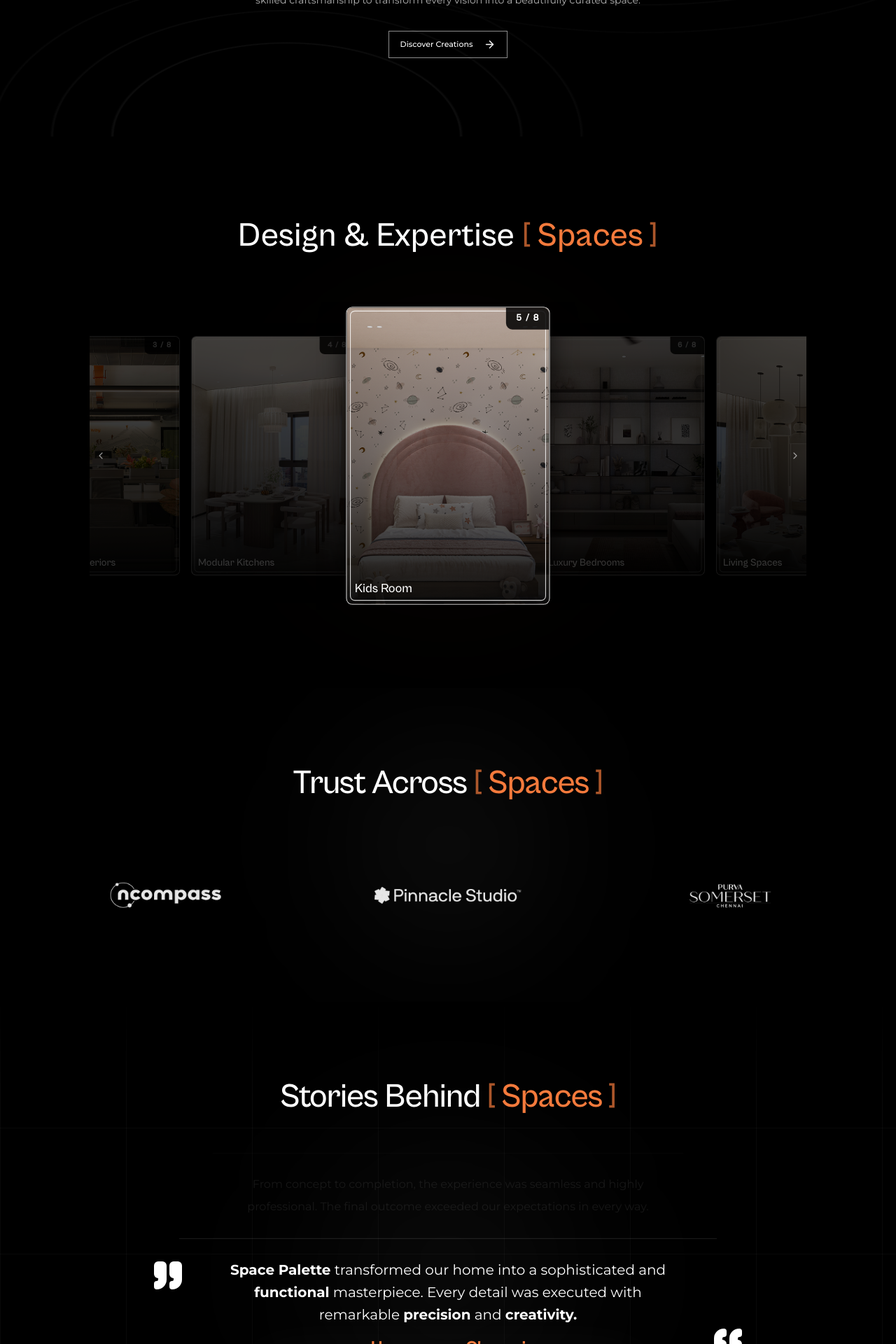
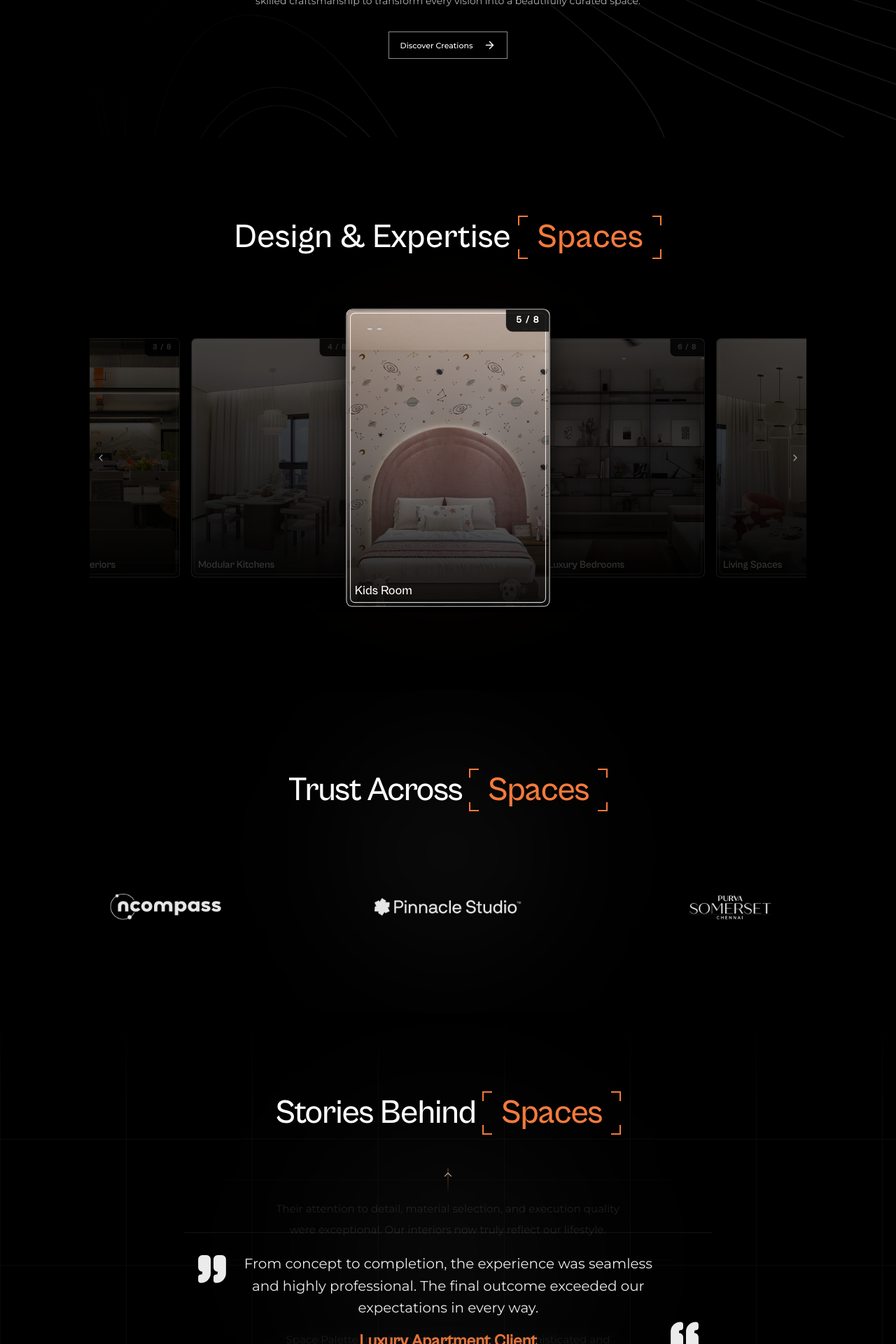
Before and after one commit to ayatiworkstechnologies/space_palete, a Next.js app: page / in a window 1280 px wide. Shown: the part 880-2800 px from the top of the page at 70% size. Built offline with nearby package versions, Linux system fonts and the light colour scheme.

Commit message:
25/5/2026 update horm

```diff
--- /dev/null
+++ b/components/BracketSpaces.jsx
@@ -0,0 +1,13 @@
+export default function BracketSpaces({ className = "" }) {
+  return (
+    <span
+      className={`relative inline-flex items-center justify-center px-[0.55em] py-[0.14em] leading-none text-[#f47a3c] ${className}`}
+    >
+      <span className="absolute left-0 top-0 h-[0.28em] w-[0.28em] border-l-[0.045em] border-t-[0.045em] border-[#f47a3c]" />
+      <span className="absolute bottom-0 left-0 h-[0.28em] w-[0.28em] border-b-[0.045em] border-l-[0.045em] border-[#f47a3c]" />
+      <span className="absolute right-0 top-0 h-[0.28em] w-[0.28em] border-r-[0.045em] border-t-[0.045em] border-[#f47a3c]" />
+      <span className="absolute bottom-0 right-0 h-[0.28em] w-[0.28em] border-b-[0.045em] border-r-[0.045em] border-[#f47a3c]" />
+      <span>Spaces</span>
+    </span>
+  );
+}
--- a/components/home/ExpertiseSection.jsx
+++ b/components/home/ExpertiseSection.jsx
@@ -2,6 +2,7 @@
 
 import { useEffect, useState } from "react";
 import { ChevronLeft, ChevronRight } from "lucide-react";
+import BracketSpaces from "@/components/BracketSpaces";
 
 const expertiseItems = [
   {
@@ -85,11 +86,7 @@ export default function ExpertiseSection() {
         <div className="mb-12 text-center md:mb-16">
           <h2 className="text-3xl font-normal leading-tight text-white md:text-5xl">
             Design &amp; Expertise{" "}
-            <span className="inline-flex items-center gap-2 text-[#f47a3c]">
-              <span className="text-[#f47a3c]/70">[</span>
-              Spaces
-              <span className="text-[#f47a3c]/70">]</span>
-            </span>
+            <BracketSpaces />
           </h2>
         </div>
 
--- a/components/home/FaqSection.jsx
+++ b/components/home/FaqSection.jsx
@@ -1,6 +1,7 @@
 "use client";
 
 import { useState } from "react";
+import BracketSpaces from "@/components/BracketSpaces";
 
 const faqs = [
   {
@@ -49,11 +50,7 @@ export default function FaqSection() {
             <br />
             Inspired
             <br />
-            <span className="mt-5 inline-flex items-center gap-3 text-[#f47a3c]">
-              <span className="text-[#f47a3c]/70">[</span>
-              Spaces
-              <span className="text-[#f47a3c]/70">]</span>
-            </span>
+            <BracketSpaces className="mt-5" />
           </h2>
 
           <p className="mt-10 max-w-sm text-sm leading-6 text-white/65 md:text-base">
--- a/components/home/ProjectProfileSection.jsx
+++ b/components/home/ProjectProfileSection.jsx
@@ -1,14 +1,15 @@
 import { ArrowRight, Mail, MapPin, Phone } from "lucide-react";
+import BracketSpaces from "@/components/BracketSpaces";
 
 export default function ProjectProfileSection() {
   return (
     <section
       id="contact"
-      className="relative overflow-hidden bg-black px-6 py-16 text-white md:py-20"
+      className="relative overflow-hidden bg-black px-6 py-16 text-white md:py-20 lg:px-14 xl:px-20"
     >
       <div className="pointer-events-none absolute inset-0 [background-image:linear-gradient(rgba(255,255,255,0.045)_1px,transparent_1px),linear-gradient(90deg,rgba(255,255,255,0.045)_1px,transparent_1px)] [background-size:120px_120px] [mask-image:linear-gradient(to_bottom,transparent_0%,black_12%,black_88%,transparent_100%)] md:[background-size:180px_180px]" />
 
-      <div className="relative z-10 mx-auto grid max-w-6xl gap-16 md:grid-cols-[1.12fr_0.88fr] lg:gap-28">
+      <div className="relative z-10 mx-auto grid w-full max-w-[1500px] gap-16 md:grid-cols-[1.2fr_0.8fr] lg:gap-32 xl:gap-40">
         {/* LEFT FORM */}
         <div>
           <h2 className="text-3xl font-medium tracking-tight md:text-4xl">
@@ -33,7 +34,7 @@ export default function ProjectProfileSection() {
               <div>
                 <input
                   type="tel"
-                  placeholder="Phone Numer"
+                  placeholder="Phone Number"
                   suppressHydrationWarning
                   className="w-full border-0 border-b border-white/20 bg-transparent px-4 pb-3.5 text-sm text-white outline-none transition placeholder:text-white/45 focus:border-[#f47a3c]"
                 />
@@ -86,38 +87,34 @@ export default function ProjectProfileSection() {
           <h2 className="text-3xl font-medium leading-[0.95] tracking-tight md:text-4xl">
             Share Your <br />
             Vision{" "}
-            <span className="inline-flex items-center gap-2 text-[#f47a3c]">
-              <span className="text-[#f47a3c]/70">[</span>
-              Spaces
-              <span className="text-[#f47a3c]/70">]</span>
-            </span>
+            <BracketSpaces className="ml-1 align-middle text-[0.92em]" />
           </h2>
 
           <div className="mt-9 space-y-7">
             <div>
               <div className="flex items-center gap-3">
-                <Mail size={16} strokeWidth={1.8} />
+                <Mail size={20} strokeWidth={1.7} />
                 <h3 className="text-base font-normal text-white md:text-lg">Contact Our Studio</h3>
               </div>
-              <a href="mailto:uma@spacepalette.net" className="mt-3 block pl-7 text-xs leading-relaxed text-white/45 transition hover:text-[#f47a3c]">
+              <a href="mailto:uma@spacepalette.net" className="mt-3 block pl-8 text-xs leading-relaxed text-white/45 transition hover:text-[#f47a3c]">
                 uma@spacepalette.net
               </a>
             </div>
 
             <div>
               <div className="flex items-center gap-3">
-                <Phone size={16} strokeWidth={1.8} />
+                <Phone size={20} strokeWidth={1.7} />
                 <h3 className="text-base font-normal text-white md:text-lg">Speak With Our Studio</h3>
               </div>
-              <a href="tel:+918688098077" className="mt-3 block pl-7 text-xs leading-relaxed text-white/45 transition hover:text-[#f47a3c]">+91 8688098077</a>
+              <a href="tel:+918688098077" className="mt-3 block pl-8 text-xs leading-relaxed text-white/45 transition hover:text-[#f47a3c]">+91 8688098077</a>
             </div>
 
             <div>
               <div className="flex items-center gap-3">
-                <MapPin size={16} strokeWidth={1.8} />
+                <MapPin size={20} strokeWidth={1.7} />
                 <h3 className="text-base font-normal text-white md:text-lg">Head quarters</h3>
               </div>
-              <p className="mt-3 block pl-7 text-xs leading-relaxed text-white/45">
+              <p className="mt-3 block pl-8 text-xs leading-relaxed text-white/45">
                 No.46, 3rd Floor, GSquare Building,
                 <br />
                 Rajiv Gandhi Salai, OMR, Kandanchavadi,
@@ -128,10 +125,10 @@ export default function ProjectProfileSection() {
 
             <div>
               <div className="flex items-center gap-3">
-                <MapPin size={16} strokeWidth={1.8} />
+                <MapPin size={20} strokeWidth={1.7} />
                 <h3 className="text-base font-normal text-white md:text-lg">Another Locations</h3>
               </div>
-              <p className="mt-3 block pl-7 text-xs leading-relaxed text-white/45">
+              <p className="mt-3 block pl-8 text-xs leading-relaxed text-white/45">
                 Bangalore, Hyderabad, Coimbatore.
               </p>
             </div>
--- a/components/home/TrustSection.jsx
+++ b/components/home/TrustSection.jsx
@@ -1,3 +1,5 @@
+import BracketSpaces from "@/components/BracketSpaces";
+
 const trustLogos = [
   {
     id: 1,
@@ -27,11 +29,7 @@ export default function TrustSection() {
         <div className="text-center">
           <h2 className="text-3xl font-medium tracking-tight text-white md:text-5xl">
             Trust Across{" "}
-            <span className="inline-flex items-center gap-2 text-[#f47a3c]">
-              <span className="text-[#f47a3c]/70">[</span>
-              Spaces
-              <span className="text-[#f47a3c]/70">]</span>
-            </span>
+            <BracketSpaces />
           </h2>
         </div>
 
--- a/components/home/VisualStorySection.jsx
+++ b/components/home/VisualStorySection.jsx
@@ -1,29 +1,60 @@
 "use client";
 
-import { Quote } from "lucide-react";
+import { ChevronDown, ChevronUp, Quote } from "lucide-react";
+import { useEffect, useState } from "react";
+import BracketSpaces from "@/components/BracketSpaces";
 
 const stories = [
   {
     id: 1,
     text: "From concept to completion, the experience was seamless and highly professional. The final outcome exceeded our expectations in every way.",
     name: "Luxury Apartment Client",
-    active: false,
   },
   {
     id: 2,
     text: "Space Palette transformed our home into a sophisticated and functional masterpiece. Every detail was executed with remarkable precision and creativity.",
     name: "Homeowner, Chennai",
-    active: true,
   },
   {
     id: 3,
     text: "Their attention to detail, material selection, and execution quality were exceptional. Our interiors now truly reflect our lifestyle.",
     name: "Villa Owner, OMR",
-    active: false,
   },
 ];
 
 export default function VisualStorySection() {
+  const [activeIndex, setActiveIndex] = useState(1);
+  const [isPaused, setIsPaused] = useState(false);
+
+  const total = stories.length;
+
+  const showNext = () => {
+    setActiveIndex((current) => (current + 1) % total);
+  };
+
+  const showPrevious = () => {
+    setActiveIndex((current) => (current - 1 + total) % total);
+  };
+
+  useEffect(() => {
+    if (isPaused) {
+      return;
+    }
+
+    const timer = setInterval(showNext, 3000);
+
+    return () => clearInterval(timer);
+  }, [isPaused]);
+
+  const getPosition = (index) => {
+    let position = index - activeIndex;
+
+    if (position > total / 2) position -= total;
+    if (position < -total / 2) position += total;
+
+    return position;
+  };
+
   return (
     <section className="relative min-h-[75vh] overflow-hidden bg-black px-6 py-20 text-white md:py-28">
       <div className="pointer-events-none absolute inset-0 [background-image:linear-gradient(rgba(255,255,255,0.035)_1px,transparent_1px),linear-gradient(90deg,rgba(255,255,255,0.035)_1px,transparent_1px)] [background-size:120px_120px] [mask-image:linear-gradient(to_bottom,transparent_0%,black_18%,black_82%,transparent_100%)] md:[background-size:180px_180px]" />
@@ -31,61 +62,104 @@ export default function VisualStorySection() {
       {/* Soft Glow */}
       <div className="pointer-events-none absolute left-1/2 top-1/2 h-80 w-80 -translate-x-1/2 -translate-y-1/2 rounded-full bg-white/5 blur-[120px]" />
 
-      <div className="relative z-10 mx-auto max-w-5xl text-center">
+      <div className="relative z-10 mx-auto max-w-6xl text-center">
         {/* Title */}
         <h2 className="text-3xl font-medium tracking-tight md:text-5xl">
           Stories Behind{" "}
-          <span className="inline-flex items-center gap-2 text-[#f47a3c]">
-            <span className="text-[#f47a3c]/70">[</span>
-            Spaces
-            <span className="text-[#f47a3c]/70">]</span>
-          </span>
+          <BracketSpaces />
         </h2>
 
         {/* Stories */}
-        <div className="mt-14 space-y-0">
-          {stories.map((story, index) => (
+        <div
+          className="relative mx-auto mt-10 h-[360px] max-w-5xl overflow-hidden md:mt-12"
+          onMouseEnter={() => setIsPaused(true)}
+          onMouseLeave={() => setIsPaused(false)}
+        >
+          <button
+            type="button"
+            onClick={showPrevious}
+            aria-label="Previous story"
+            suppressHydrationWarning
+            className="absolute left-1/2 top-0 z-30 -translate-x-1/2 text-white/60 transition hover:-translate-y-0.5 hover:text-[#f47a3c]"
+          >
+            <ChevronUp size={18} strokeWidth={1.6} />
+          </button>
+
+          <button
+            type="button"
+            onClick={showNext}
+            aria-label="Next story"
+            suppressHydrationWarning
+            className="absolute bottom-0 left-1/2 z-30 -translate-x-1/2 text-white/60 transition hover:translate-y-0.5 hover:text-[#f47a3c]"
+          >
+            <ChevronDown size={18} strokeWidth={1.6} />
+          </button>
+
+          <div className="absolute inset-x-0 top-1/2 h-[280px] -translate-y-1/2">
+            {stories.map((story, index) => {
+              const position = getPosition(index);
+              const isActive = position === 0;
+
+              return (
                 <article
                   key={story.id}
-              className={`relative mx-auto border-y border-white/10 py-7 transition-all duration-700 ${
-                story.active
-                  ? "max-w-3xl opacity-100 before:absolute before:bottom-[-1px] before:left-[8%] before:right-[8%] before:h-px before:bg-[linear-gradient(90deg,transparent,rgba(244,122,60,0.7),transparent)] before:content-[''] after:absolute after:-bottom-5 after:left-[15%] after:right-[15%] after:h-9 after:rounded-full after:bg-white/10 after:blur-2xl after:content-['']"
-                  : "max-w-2xl opacity-20"
+                  className={`absolute left-0 right-0 top-1/2 mx-auto w-[min(100%,820px)] border-y border-white/10 px-10 py-7 transition-all duration-700 ease-out md:px-20 ${
+                    isActive
+                      ? "z-20 max-w-3xl opacity-100 before:absolute before:bottom-[-1px] before:left-[8%] before:right-[8%] before:h-px before:bg-[linear-gradient(90deg,transparent,rgba(244,122,60,0.7),transparent)] before:content-[''] after:absolute after:-bottom-5 after:left-[15%] after:right-[15%] after:h-9 after:rounded-full after:bg-white/10 after:blur-2xl after:content-['']"
+                      : "z-10 max-w-2xl opacity-20"
                   }`}
+                  style={{
+                    transform: `translateY(calc(-50% + ${position * 118}px)) scale(${isActive ? 1 : 0.94})`,
+                    pointerEvents: isActive ? "auto" : "none",
+                  }}
                 >
-              {story.active && (
+                  {isActive && (
                     <>
-                  <Quote className="absolute -left-2 top-7 h-10 w-10 fill-white text-white md:-left-10 md:h-12 md:w-12" />
-                  <Quote className="absolute -right-2 bottom-7 h-10 w-10 rotate-180 fill-white text-white md:-right-10 md:h-12 md:w-12" />
+                      <Quote className="absolute left-2 top-7 h-8 w-8 fill-white text-white md:left-4 md:h-12 md:w-12" />
+                      <Quote className="absolute bottom-7 right-2 h-8 w-8 rotate-180 fill-white text-white md:right-4 md:h-12 md:w-12" />
                     </>
                   )}
 
                   <p
                     className={`mx-auto leading-8 ${
-                  story.active
+                      isActive
                         ? "max-w-2xl text-lg text-white md:text-xl"
                         : "max-w-xl text-sm text-white/40 md:text-base"
                     }`}
                   >
-                {story.active ? (
+                    {isActive && story.id === 2 ? (
                       <>
-                    <strong>Space Palette</strong> transformed our home into a
-                    sophisticated and <strong>functional</strong> masterpiece.
-                    Every detail was executed with remarkable{" "}
-                    <strong>precision</strong> and <strong>creativity.</strong>
+                        <strong>Space Palette</strong> transformed our home into
+                        a sophisticated and <strong>functional</strong>{" "}
+                        masterpiece. Every detail was executed with remarkable{" "}
+                        <strong>precision</strong> and{" "}
+                        <strong>creativity.</strong>
                       </>
                     ) : (
                       story.text
                     )}
                   </p>
 
-              {story.active && (
+                  {isActive && (
                     <h3 className="mt-4 text-xl font-bold text-[#f47a3c] md:text-2xl">
                       {story.name}
                     </h3>
                   )}
                 </article>
-          ))}
+              );
+            })}
+          </div>
+
+          <div
+            className={`pointer-events-none absolute left-1/2 top-0 h-10 w-px -translate-x-1/2 bg-gradient-to-b from-[#f47a3c] to-transparent transition-opacity duration-300 ${
+              isPaused ? "opacity-0" : "opacity-60"
+            }`}
+          />
+          <div
+            className={`pointer-events-none absolute bottom-0 left-1/2 h-10 w-px -translate-x-1/2 bg-gradient-to-t from-[#f47a3c] to-transparent transition-opacity duration-300 ${
+              isPaused ? "opacity-0" : "opacity-60"
+            }`}
+          />
         </div>
       </div>
     </section>
```
Also changed, not shown: components/home/PurposeSection.jsx (+4 -7 lines), components/home/hero.jsx (+1 -15 lines), components/layouts/Header.jsx (+6 -6 lines), public/line.png (added). Lines whose indentation alone changed are shown as unchanged.
